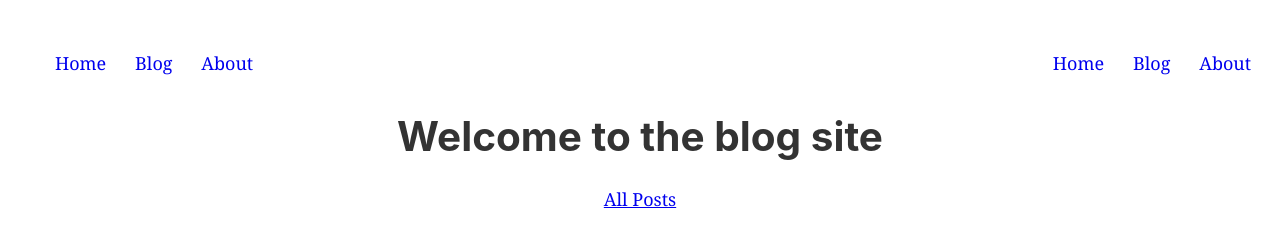
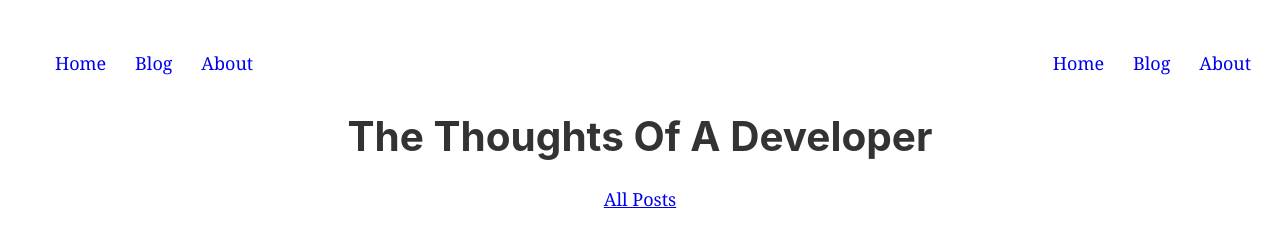
Before and after one commit to jlaluces123/Gatsby-Blog-Site-Remake, a Gatsby site: page / in a window 1280 px wide. Built offline with nearby package versions, Linux system fonts and the light colour scheme; Gatsby itself is replaced by a stand-in of ours.

Commit message:
Main Page: Done for now, working on Blog list page now

```diff
--- a/src/pages/index.js
+++ b/src/pages/index.js
@@ -10,7 +10,7 @@ import "./index.css"
 const IndexPage = () => (
   <Layout>
     <SEO title="Home" keywords={[`gatsby`, `application`, `react`]} />
-    <h1>Welcome to the blog site</h1>
+    <h1>The Thoughts Of A Developer</h1>
     <div className = "image-wrapper"></div>
     <Link to="/blog/">All Posts</Link>
   </Layout>
```
